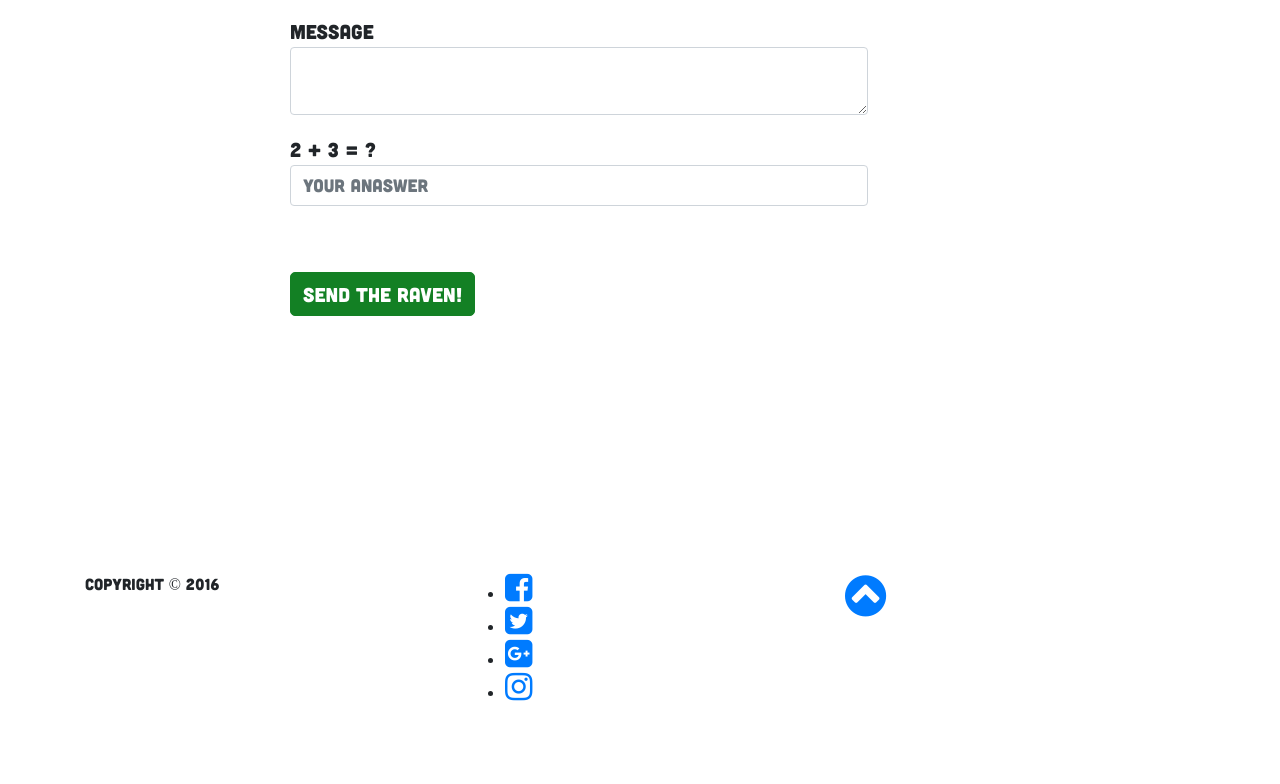
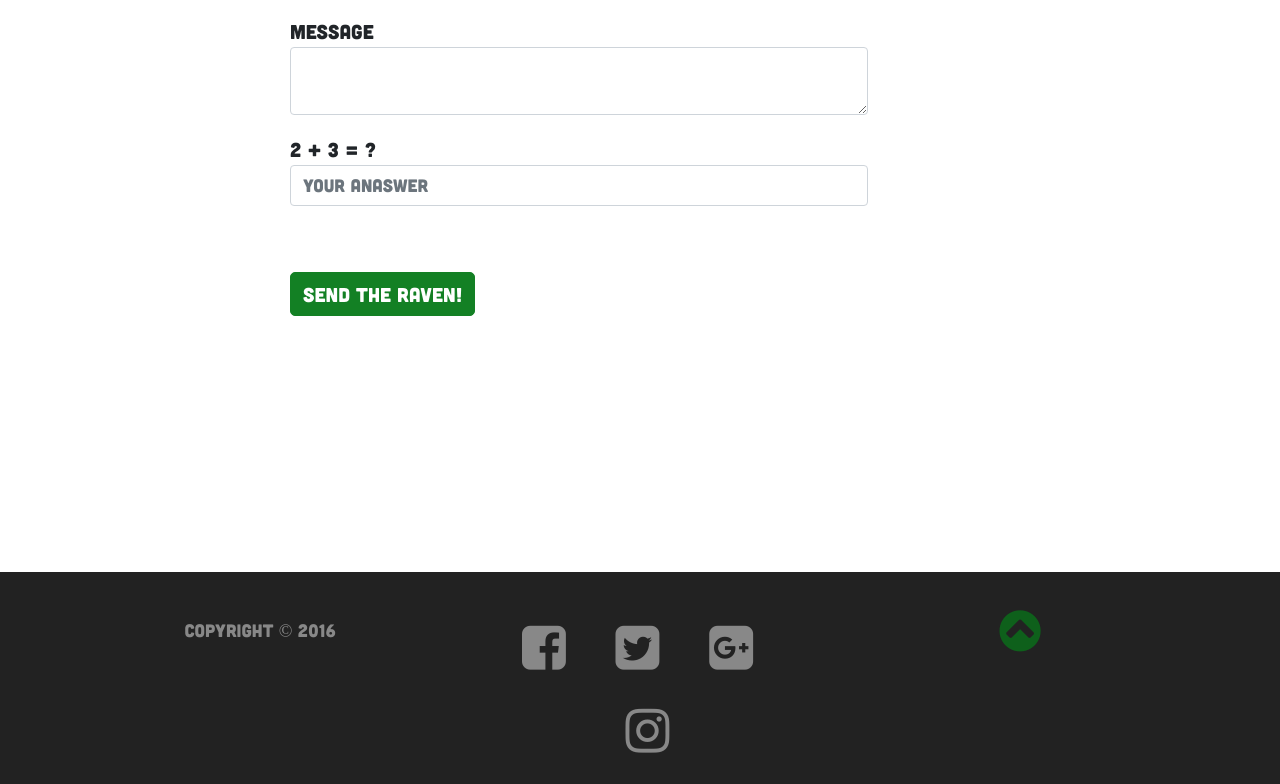
Before and after one commit to marb61a/one_tree, a plain HTML site: page index.html in a window 1280 px wide. Shown: the part 6016-6800 px from the top of the page. Before the commit the page ends 6736 px from the top, so only its background shows below. Drawn offline with nearby package versions, Linux system fonts and the light colour scheme.

Commit message:
added footer styling

```diff
--- a/css/style.css
+++ b/css/style.css
@@ -369,3 +369,80 @@ textarea:focus, input:focus {
     border: 1px solid rgba(19, 128, 36, 1);
     transition: 0.5s;
 }
+
+
+/* FOOTER */
+footer{
+    background-color: #222;
+    padding-bottom: 10px;
+    position: relative;
+    text-align: center;
+}
+
+.social-links {
+    list-style: none;
+    float: right;
+    margin-top: 20px;
+}
+
+.social-links li {
+    display: inline-block;
+    margin-right: 20px;
+    margin-top: 30px;
+    padding-right: 25px;
+}
+
+.social-links li:last-child {
+    margin-right: 0;
+}
+
+
+.social-links li a:link,
+.social-links li a:visited {
+    text-decoration: none;
+    border: 0;
+    color: #888;
+    font-size: 160%;
+    transition: 0.2s;
+}
+
+.fa-facebook-square:hover {
+    color: #3b5998;
+}
+
+.fa-twitter-square:hover {
+    color: #00aced;
+}
+
+.fa-google-plus-square:hover {
+    color: #dd4b39;
+}
+
+.fa-instagram:hover {
+    color: #517fa4;
+}
+
+.fa-facebook-square,
+.fa-twitter-square,
+.fa-google-plus-square,
+.fa-instagram {
+    transition: 0.2s;
+}
+
+footer p {
+    color: #888;
+    text-align: center;
+    margin-top: 45px;
+    font-size: 18px;
+}
+
+.fa-chevron-circle-up {
+    margin-top: 35px;
+    color: rgb(14, 96, 27);
+    transition: 0.2s;
+}
+
+.fa-chevron-circle-up:hover {
+    color: rgba(14, 96, 27, 0.92);
+    transition: 0.2s;
+}
```
